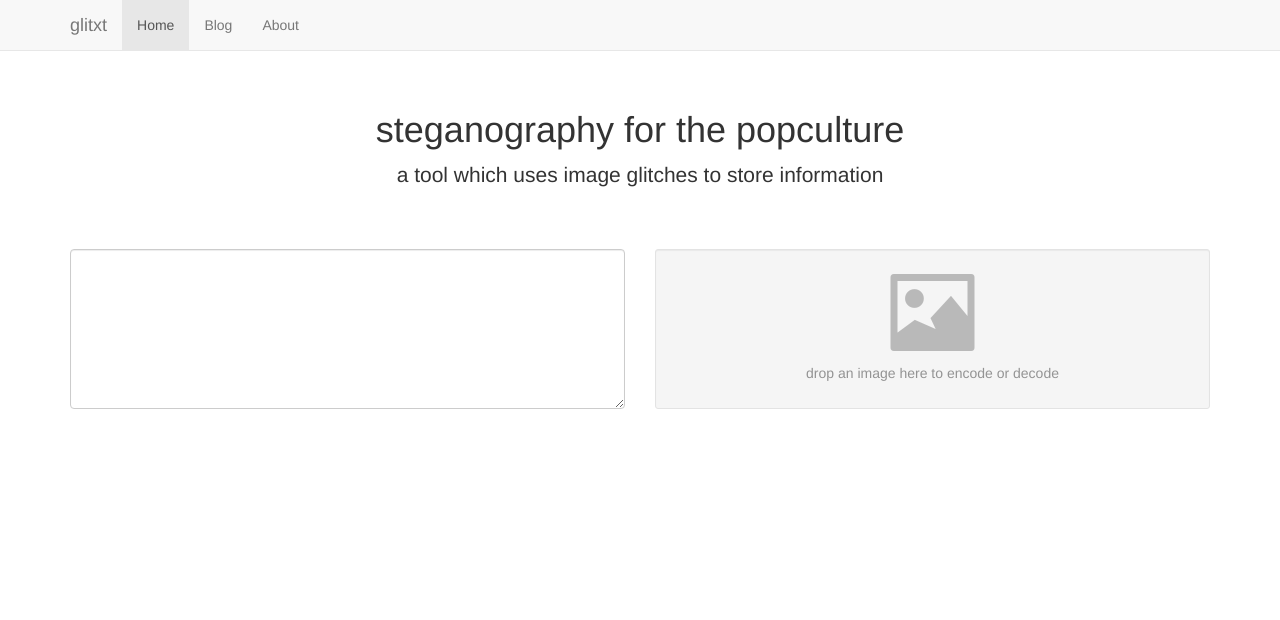
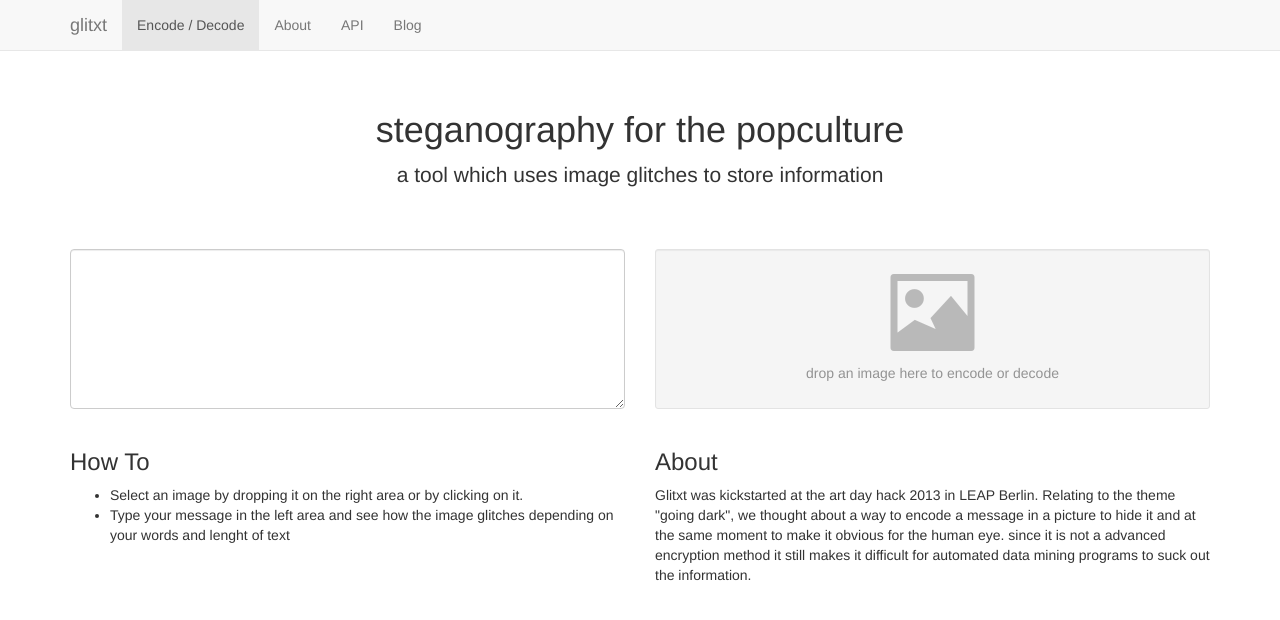
Before and after one commit to glitxt/glitxt.github.com, a plain HTML site: page dev/index.html in a window 1280 px wide. Drawn offline with Linux system fonts and the light colour scheme.

Commit message:
draft for about
where do we have some text ?

```diff
--- a/dev/index.html
+++ b/dev/index.html
@@ -76,16 +76,16 @@
         </div>
         <div class="collapse navbar-collapse">
           <ul class="nav navbar-nav">
-            <li class="active"><a href="#">Home</a></li>
+            <li class="active"><a href="#coder">Encode / Decode</a></li>
+            <li><a href="#about">About</a></li>
+            <li><a href="http://api.glitxt.com/docs">API</a></li>
             <li><a href="http://blog.glitxt.com">Blog</a></li>
-            <li><a href="#about">About</a></li>
           </ul>
         </div><!--/.nav-collapse -->
       </div>
     </div>
 
-    <div class="container">
-
+    <div class="container" id="about">
       <div class="starter-template">
         <h1>steganography for the popculture</h1>
         <p class="lead">a tool which uses image glitches to store information</p>
@@ -109,8 +109,28 @@
 
         </div>
       </div>
+    </div><!-- /.container -->
 
+    <div class="container" id="coder">
+
+      <div class="row">
+        <div class="col-md-6">
+            <h3>How To</h3>
+            <p>
+            <ul>
+                <li>Select an image by dropping it on the right area or by clicking on it.</li>
+                <li>Type your message in the left area and see how the image glitches depending on your words and lenght of text</li>
+            </ul>
+            </p>
+        </div>
+        <div class="col-md-6">
+            <h3>About</h3>
+            <p>Glitxt was kickstarted at the art day hack 2013 in LEAP Berlin. Relating to the theme "going dark", we thought about a way to encode a message in a picture to hide it and at the same moment to make it obvious for the human eye. since it is not a advanced encryption method it still makes it difficult for automated data mining programs to suck out the information.
+            </p>
+        </div>
+      </div>
     </div><!-- /.container -->
+
     <input type="file" id="file" accept="image/*"/>
 
     <!-- Bootstrap core JavaScript
```
Lines whose indentation alone changed are shown as unchanged.
